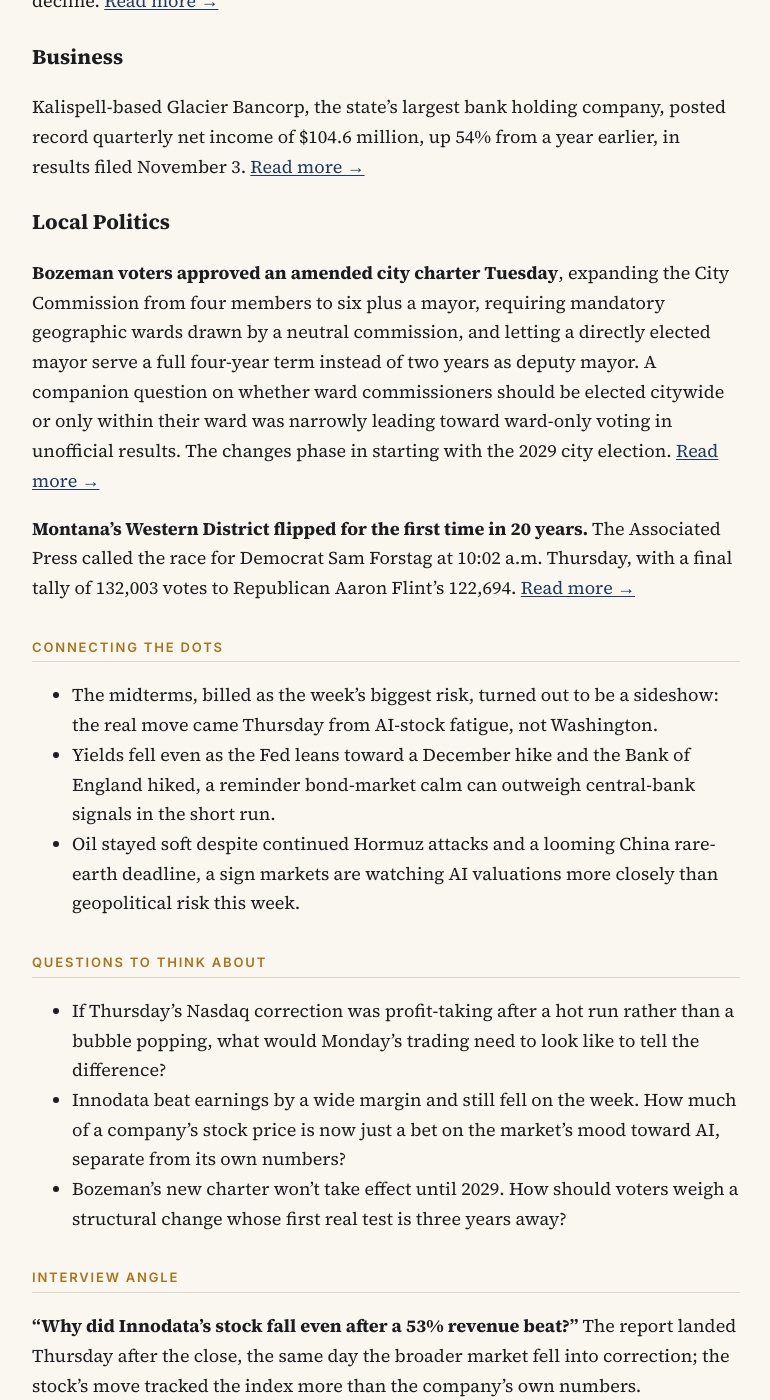
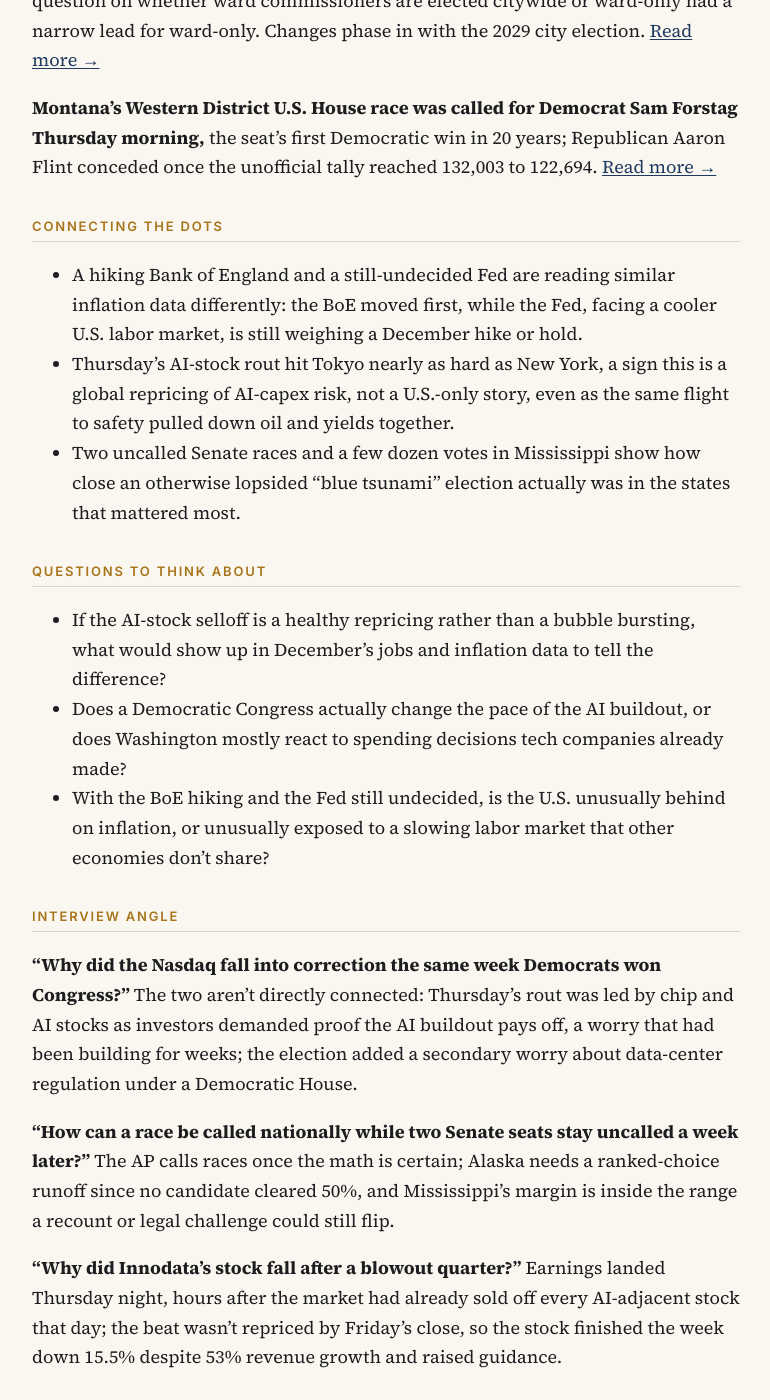
Before and after one commit to fordubati/Fortunati-Frontier, a Jekyll site: the page built from _posts/2026-11-08-weekly-edition.md, in a window 1280 px wide and 1400 px high, scrolled down 6604 px. Shown: the whole window, without its empty margins (254-1024 px from the left). Built offline with Jekyll 4.4.1, drawn with Linux system fonts in a browser that asks for light colours; some of the changed text lies outside the part shown.

Commit message:
Weekly Edition 2026-11-08

```diff
--- a/_posts/2026-11-08-weekly-edition.md
+++ b/_posts/2026-11-08-weekly-edition.md
@@ -2,19 +2,19 @@
 layout: post
 title: "Weekly Edition: Week of November 2"
 categories: [weekly]
-date: 2026-11-08 05:16:22 -0700
-summary: "Democrats swept Congress, the Nasdaq crashed into correction then bounced, and the Bank of England surprised with a hike."
+date: 2026-11-08 05:27:37 -0700
+summary: "Democrats swept Congress and Montana's House seat, then a Thursday AI-stock rout sent the Nasdaq into correction."
 ---
 
-Democrats swept Congress Tuesday, flipping Montana's Western District for the first time in 20 years, and stocks fell on the size of the win. A Wednesday relief rally gave way to Thursday's AI-stock rout, pushing the Nasdaq into correction before a partial Friday bounce. The Bank of England surprised with a hike to 4%, citing Middle East-driven inflation risk. Innodata posted a blowout quarter the market barely noticed.
+Democrats swept Congress Tuesday, flipping seven Senate seats and Montana's Western District for their widest House majority since 1993. The relief didn't last: a Thursday rout in AI and chip stocks sent the Nasdaq into correction, its worst day in 19 months. Innodata beat big on earnings that same night but fell anyway, the Bank of England raised rates for the first time in three years, and two Senate races still aren't called.
 
 ## The week in 60 seconds
 
-- Democrats won control of the House and Senate Tuesday, flipping seven Senate seats and Montana's Western District, where Sam Forstag beat Aaron Flint 132,003 to 122,694.
-- The Nasdaq fell 5.52% Thursday to 24,315, its worst day since April 2025, before bouncing 1.1% Friday; the week's AI-bubble debate intensified.
-- Innodata (INOD) reported record Q3 revenue of $95.6 million, up 53%, and raised guidance, but shares still fell 15.5% on the week.
-- The Bank of England raised its rate to 4.00% Thursday, an 8-1 vote, as the Fed's December hike odds climbed to 85.6%.
-- China's rare-earth export-control suspension expires Monday, two days before Bozeman's new city charter cleared and before Israel's coalition talks remain stuck.
+- Democrats swept control of Congress Tuesday, flipping seven Senate seats for their widest House majority since 1993; Montana's Western District flipped too, with Democrat Sam Forstag beating Republican Aaron Flint 132,003 to 122,694.
+- A week later, two Senate races remain uncalled: Alaska, where Mary Peltola and Dan Sullivan are split by roughly 600 votes and the Justice Department has sued to block certification if Peltola wins; and Mississippi, where Democrat Scott Colom leads Cindy Hyde-Smith by a few dozen votes out of nearly a million cast.
+- The Nasdaq fell into correction Thursday, down 5.5% in its worst session in 19 months as AI and chip stocks led a rout, then clawed back 1.09% Friday to 24,579.42; it still finished the week down 3.37%.
+- The Bank of England raised its key rate to 4.00% Wednesday, an 8-1 vote and its first hike in three years, even as the Fed stays undecided on December.
+- Innodata beat big on Q3 earnings Thursday night (revenue up 53% to $95.6 million, raised guidance) but closed the week down 15.5% as the broader AI selloff swallowed the news.
 
 ## Markets
 
@@ -34,29 +34,27 @@ Democrats swept Congress Tuesday, flipping Montana's Western District for the fi
 
 ### Bonds
 
-**Yields fell across the curve as the midterms removed an uncertainty and traders leaned toward a Fed hike.** The 10-year fell 14 bp to 4.84%, down 43 bp this month; the 2-year fell 15 bp to 4.46%. Fed December hike odds jumped to 85.6% on CME FedWatch, up from 78.3%, after last week's 10-2 hold. [Read more →](https://www.noradarealestate.com/blog/interest-rates-hike-odds-december-2026-jump-85-after-feds-recent-decision/)
-
-**The Bank of England raised its rate to 4.00% Thursday in an 8-1 vote**, with one member wanting a half-point move to 4.25%. The bank cited inflation risk partly tied to the Israel-Iran conflict pushing up energy costs. [Read more →](https://www.bankofengland.co.uk/monetary-policy-report/2026/November-2026)
+**Yields fell across the curve as money rotated into safety after Thursday's stock rout.** The 10-year ended at 4.84% (-14 bp on the week), the 2-year at 4.46% (-15 bp), and the 30-year at 5.25% (-7 bp), leaving the Fed's December 8-9 decision murkier than it looked after Monday's 85.6% hike-odds reading. [Read more →](https://finance.yahoo.com/markets/live/stock-market-today-thursday-november-5-dow-sp-500-nasdaq-plunge-chip-stocks-melt-down-193726491.html)
 
 ### Stocks
 
-**Stocks swung wildly after the election.** Futures fell Tuesday night on the size of the Democratic sweep, reversed into a 3.03% Dow rally Wednesday, then crashed Thursday: the Nasdaq fell 5.52% to 24,315, its worst session since April 2025, entering correction. The Philadelphia Semiconductor Index plunged 12% and the VIX spiked over 65% intraday. Stocks partly recovered Friday: Nasdaq +1.1%, S&P +0.3%, Dow -0.5%. [Read more →](https://finance.yahoo.com/markets/live/stock-market-today-thursday-november-5-dow-sp-500-nasdaq-plunge-chip-stocks-melt-down-193726491.html)
+**Stocks swung hard all week.** The Dow jumped 3.03% Wednesday on relief a divided Congress was priced in, then the Nasdaq fell 5.5% Thursday, its worst day in 19 months, as chip stocks led a rout and the VIX spiked more than 65%. [Read more →](https://www.nbcnews.com/politics/2026-election/live-blog/midterm-election-results-2026-news-trump-live-updates-rcna605763)
 
-**The AI-bubble debate sharpened.** Goldman Sachs strategist Ryan Hammond warned investor enthusiasm may be nearing its peak, while a CFA Institute analysis published Wednesday said the evidence it reviewed leaned more bullish than bearish on the trade. [Read more →](https://rpc.cfainstitute.org/blogs/enterprising-investor/2026/i-tried-to-prove-ai-was-a-bubble)
+**Markets steadied Friday but didn't recover.** The Nasdaq rose 1.09% to 24,579.42, the S&P 500 sits at 7,353.73 (-4.75% on the week), and the Dow closed at 51,285.73 (-0.94%). [Read more →](https://finance.yahoo.com/markets/live/stock-market-today-thursday-november-5-dow-sp-500-nasdaq-plunge-chip-stocks-melt-down-193726491.html)
 
 ### Housing
 
-**Mortgage rates eased for a third straight week.** Freddie Mac's 30-year average fell to 7.18% for the week ended November 5, helped by the post-election bond rally. [Read more →](https://www.rismedia.com/2026/11/05/mortgage-rates-edge-down-third-straight-week/)
-
-**Housing demand stayed weak regardless.** Redfin data showed pending home sales at their lowest level in records dating to 2021, with one tracker citing an October drop of 10.5% year over year. [Read more →](https://realestatenews.com/2026/11/05/mortgage-rates-fall-again-but-buyer-activity-stays-muted)
+**The 30-year mortgage rate fell for a third straight week, to 7.18%, down 6 bp.** Buyer activity stayed muted despite the decline, with forecasters watching upcoming jobs data for whether the drop holds. [Read more →](https://realestatenews.com/2026/11/05/mortgage-rates-fall-again-but-buyer-activity-stays-muted)
 
 ### Tariffs & Trade
 
-**China's rare-earth export-control suspension expires Monday, November 10,** a week before the APEC summit in Shenzhen. Analysts widely expect a negotiated extension rather than a lapse, though licensing for heavy rare earths would persist either way. A separate U.S. pause on sanctions against Chinese chip-tied firms lapses Sunday, a day earlier. [Read more →](https://skillings.net/rare-earths-truce-chinas-november-10-expiry-risk-explained/)
+**The U.S.-China tariff truce isn't expiring Monday, contrary to earlier reports this week: Washington and Beijing extended it to January 10, 2027 back in September.** China's rare-earth export-control suspension was extended alongside it. [Read more →](https://investinglive.com/news/us-and-china-extend-busan-trade-truce-to-january-10-as-xi-arrives-for-trump-summit/)
+
+**Treasury Secretary Scott Bessent and USTR Jamieson Greer held a call with Vice Premier He Lifeng on Thursday** on implementing prior commitments, with Washington saying Beijing hasn't fully honored its rare-earth pledges. [Read more →](https://ustr.gov/about/policy-offices/press-office/press-releases/2026/november/readout-ambassador-greers-call-chinas-vice-premier-he-lifeng)
 
 ### Commodities
 
-**Oil stayed soft even as Hormuz attacks continued.** WTI crude sits at $99.64/bbl, down 3.61% on the week. The Joint Maritime Information Center logged six attacks on shipping near the Strait of Hormuz since November 1, pushing its regional threat level to "Severe." [Read more →](https://gcaptain.com/new-wave-of-attacks-hits-tankers-and-lng-carrier-in-strait-of-hormuz-and-persian-gulf/)
+**Oil fell even as Hormuz attacks continued.** WTI crude sits at $99.64/bbl, down 3.61% on the week, after seven OPEC+ members agreed November 1 to hold December output at September's levels. [Read more →](https://www.fxempire.com/forecasts/article/wti-and-brent-inventory-draws-meet-an-unchanged-opec-policy-1641979)
 
 ## Watchlist
 
@@ -69,84 +67,79 @@ Democrats swept Congress Tuesday, flipping Montana's Western District for the fi
 | JPM | $334.49 | -0.76% |
 | GBCI | $48.16 | -0.82% |
 
-**INOD**: Reported record Q3 revenue of $95.6 million, up 53%, with EPS of $0.29 versus $0.24 a year earlier, and raised full-year revenue guidance to at least 42% growth. The stock still fell 15.5% on the week, swamped by Thursday's broader AI selloff before the earnings even landed. [Read more →](https://www.sec.gov/Archives/edgar/data/0000903651/000110465926123324/tm2628333d1_ex99-1.htm)
+**INOD**: Beat big on Q3 earnings Thursday night (revenue up 53% to $95.6 million, EPS $0.29 versus $0.24 a year ago, full-year guidance raised to 42%-plus growth), but the stock had already fallen with the broad AI selloff and the market hadn't repriced the beat by Friday's close. [Read more →](https://www.sec.gov/Archives/edgar/data/0000903651/000110465926123324/tm2628333d1_ex99-1.htm)
 
-**BB**: BlackBerry's QNX unit announced a smart-camera platform partnership with French auto-parts maker Valeo at the CIIE trade show in Shanghai. Shares rose with Friday's broader AI-stock rebound. [Read more →](https://investingnews.com/valeo-and-qnx-unveil-a-new-smart-camera-platform-at-ciie-secures-multiple-design-wins/)
+**BB**: QNX unveiled a new smart-camera platform with French supplier Valeo at Shanghai's CIIE expo Thursday, the latest design win as its royalty backlog tops $1.2 billion. Shares still rose 3.8% on the week despite the broader rout. [Read more →](https://investingnews.com/valeo-and-qnx-unveil-a-new-smart-camera-platform-at-ciie-secures-multiple-design-wins/)
 
-**JPM**: Tracked the broader market's swings with no company-specific news, ending essentially flat on the week.
+**JPM**: Fell with the broader market late in the week; no company-specific news.
 
-**GBCI**: Still riding its November 3 third-quarter report: record net income of $104.6 million, up 54% year over year, with diluted EPS of $0.80 and net interest margin expanding to 4.01% on a tax-equivalent basis. [Read more →](https://www.sec.gov/Archives/edgar/data/0000868671/000086867126000074/gbci-09302026xex991.htm)
+**GBCI**: Quiet, down 0.82% on the week, still riding the record Q3 report it posted two weeks ago.
 
 ## Key Economies
 
 ### Japan
 
-The Nikkei fell 6.1% Friday to 57,332.92, dropping below 60,000, tracking Wall Street's AI-stock rout. Minutes from the Bank of Japan's September meeting, released this week, showed a 7-2 vote to raise its rate to 1.25%, with some members pushing for a faster pace. *Markets: a Reuters poll expects the BOJ to hike again to 1.50% in December.* [Read more →](https://www.stuff.co.nz/business/361056120/asian-shares-skid-after-ai-worries-send-wall-street-tumbling)
+The Nikkei 225 fell roughly 5.8% Friday to about 57,550, tracking Wall Street's AI-stock rout and posting its steepest weekly drop since the pandemic-era selloff of March 2020. *Markets: the selloff hitting Tokyo as hard as New York signals a global repricing of AI-capex risk, not a U.S.-only story.* [Read more →](https://tradingeconomics.com/japan/stock-market/news/598952)
 
 ### United Kingdom
 
-The Bank of England's hike to 4.00% caught markets off guard; many expected a hold. *Markets: it narrows the government's room to maneuver ahead of the November 26 Autumn Budget.* [Read more →](https://www.bankofengland.co.uk/monetary-policy-report/2026/November-2026)
+The Bank of England raised its Bank Rate to 4.00% Wednesday, an 8-1 vote and its first hike in three years; dissenter Catherine Mann wanted a half-point move to 4.25%. *Markets: a hiking BoE while the Fed sits on a possible pause complicates the pound trade and keeps pressure on UK mortgages after October's Autumn Budget.* [Read more →](https://www.bankofengland.co.uk/monetary-policy-report/2026/November-2026)
 
 ### China
 
-Negotiators head toward the November 10 rare-earth deadline and the November 18-19 APEC summit in Shenzhen, where a Trump-Xi meeting is possible. *Markets: an extension would remove a near-term risk for chip and EV names already rattled by this week's AI selloff.* [Read more →](https://skillings.net/rare-earths-truce-chinas-november-10-expiry-risk-explained/)
+October's manufacturing PMI fell to 49.3 from 50.1, back into contraction, as new export orders weakened. *Markets: a cooling factory sector raises the stakes for the January 10 tariff-truce deadline and this week's Bessent-He Lifeng implementation call.* [Read more →](https://www.news4jax.com/business/2026/10/31/chinas-factory-activity-slips-as-new-export-orders-weaken/)
 
 ## Politics & Geopolitics
 
 ### Conflicts
 
-**Attacks on shipping near the Strait of Hormuz continued this week**, with the Joint Maritime Information Center recording six incidents since November 1, including a tanker crew member killed November 6. The pace keeps breaking the interim U.S.-Iran truce from mid-June. [Read more →](https://gcaptain.com/new-wave-of-attacks-hits-tankers-and-lng-carrier-in-strait-of-hormuz-and-persian-gulf/)
+**Hormuz tanker attacks continued into November.** A Marshall Islands-flagged tanker was struck Thursday, reportedly killing a crew member, the sixth attack in the strait since November 1 alone, on top of October's record of roughly 34. The Joint Maritime Information Center rates Hormuz "Severe." [Read more →](https://gcaptain.com/new-wave-of-attacks-hits-tankers-and-lng-carrier-in-strait-of-hormuz-and-persian-gulf/)
 
 ### U.S. National Politics
 
-**Democrats won control of both chambers Tuesday**, flipping seven Senate seats for their widest House majority since 1993; Hakeem Jeffries is positioned to become the first Black Speaker. Two Senate races stayed uncalled at midweek: Alaska, where Democrat Mary Peltola led Republican Dan Sullivan by roughly 600-700 votes while the Justice Department disputed a similarly named candidate, and Mississippi, where Democrat Scott Colom led incumbent Cindy Hyde-Smith by 1,145 votes with a provisional-ballot deadline of November 10. Senate control is already decided regardless. [Read more →](https://www.newsfromthestates.com/article/democrats-win-sizable-us-house-majority-amid-sweep-close-races)
+**Democrats won control of both chambers Tuesday in a bigger rout than forecasters expected,** flipping seven Senate seats and winning their widest House majority since 1993. A week later, two Senate races remain too close to call: Alaska's heads to a ranked-choice runoff, and the Justice Department has sued to block certification if Peltola wins; Mississippi's Colom leads Hyde-Smith by a few dozen votes, a result that would be the state's first Democratic senator since 1982. [Read more →](https://alaskabeacon.com/2026/11/03/democratic-candidate-mary-peltola-leads-in-early-vote-counts-for-alaskas-us-senate-election/)
+
+**Montana's Western District flipped for the first time in 20 years.** The AP called it for Democrat Sam Forstag Thursday morning; the unofficial tally stood at 132,003 to 122,694 over Republican Aaron Flint, who conceded. [Read more →](https://dailymontanan.com/2026/11/05/ap-makes-montana-race-call-for-forstag/)
 
 ### Global Affairs
 
-**Israel's coalition talks stayed deadlocked.** Netanyahu pushed a national unity government with election rival Gadi Eisenkot, but Eisenkot publicly rejected it, calling Netanyahu "unfit to lead this nation and certainly in no position to lecture on unity." Opposition leaders instead backed Eisenkot on November 3 to form a rival "national emergency government," while Yisrael Beytenu's Avigdor Liberman has ruled out joining any Netanyahu-led coalition. [Read more →](https://www.aljazeera.com/news/2026/11/3/israeli-opposition-leaders-back-eisenkot-to-oust-netanyahu)
+**Israel's coalition talks moved but didn't resolve.** Challenger Gadi Eisenkot's bloc holds 67 of 120 Knesset recommendations to President Herzog, against 46 for Netanyahu, still short of the 61 needed to govern. Herzog said he'd decide this weekend who gets the first shot. *Markets: a drawn-out mandate fight keeps Israeli stocks and the shekel under pressure into a second month.* [Read more →](https://www.dailysabah.com/world/mid-east/eisenkot-reports-progress-in-israeli-government-coalition-talks)
 
 ## Montana & Bozeman
 
-### Housing
-
-A new 2026 Gallatin Valley Housing Report from the Southwest Montana Realtors Association put the county's median single-family home price at nearly $800,000, with the group's Housing Affordability Index continuing a sharp multi-year decline. [Read more →](https://www.kbzk.com/news/local-news/lets-break-down-the-2026-gallatin-valley-housing-report)
-
-### Business
-
-Kalispell-based Glacier Bancorp, the state's largest bank holding company, posted record quarterly net income of $104.6 million, up 54% from a year earlier, in results filed November 3. [Read more →](https://www.sec.gov/Archives/edgar/data/0000868671/000086867126000074/gbci-09302026xex991.htm)
-
 ### Local Politics
 
-**Bozeman voters approved an amended city charter Tuesday**, expanding the City Commission from four members to six plus a mayor, requiring mandatory geographic wards drawn by a neutral commission, and letting a directly elected mayor serve a full four-year term instead of two years as deputy mayor. A companion question on whether ward commissioners should be elected citywide or only within their ward was narrowly leading toward ward-only voting in unofficial results. The changes phase in starting with the 2029 city election. [Read more →](https://nbcmontana.com/news/local/bozeman-voters-approve-changes-that-reshape-city-government)
+**Bozeman voters approved the amended city charter Tuesday.** The new charter expands the city commission from four commissioners plus a mayor to six plus a mayor, creates six geographic wards, and gives the mayor a full four-year term; outgoing Mayor Taylor said the main question passed "overwhelmingly." A sub-question on whether ward commissioners are elected citywide or ward-only had a narrow lead for ward-only. Changes phase in with the 2029 city election. [Read more →](https://nbcmontana.com/news/local/bozeman-voters-approve-changes-that-reshape-city-government)
 
-**Montana's Western District flipped for the first time in 20 years.** The Associated Press called the race for Democrat Sam Forstag at 10:02 a.m. Thursday, with a final tally of 132,003 votes to Republican Aaron Flint's 122,694. [Read more →](https://dailymontanan.com/2026/11/05/ap-makes-montana-race-call-for-forstag/)
+**Montana's Western District U.S. House race was called for Democrat Sam Forstag Thursday morning,** the seat's first Democratic win in 20 years; Republican Aaron Flint conceded once the unofficial tally reached 132,003 to 122,694. [Read more →](https://dailymontanan.com/2026/11/05/ap-makes-montana-race-call-for-forstag/)
 
 ## Connecting the dots
 
-- The midterms, billed as the week's biggest risk, turned out to be a sideshow: the real move came Thursday from AI-stock fatigue, not Washington.
-- Yields fell even as the Fed leans toward a December hike and the Bank of England hiked, a reminder bond-market calm can outweigh central-bank signals in the short run.
-- Oil stayed soft despite continued Hormuz attacks and a looming China rare-earth deadline, a sign markets are watching AI valuations more closely than geopolitical risk this week.
+- A hiking Bank of England and a still-undecided Fed are reading similar inflation data differently: the BoE moved first, while the Fed, facing a cooler U.S. labor market, is still weighing a December hike or hold.
+- Thursday's AI-stock rout hit Tokyo nearly as hard as New York, a sign this is a global repricing of AI-capex risk, not a U.S.-only story, even as the same flight to safety pulled down oil and yields together.
+- Two uncalled Senate races and a few dozen votes in Mississippi show how close an otherwise lopsided "blue tsunami" election actually was in the states that mattered most.
 
 ## Questions to think about
 
-- If Thursday's Nasdaq correction was profit-taking after a hot run rather than a bubble popping, what would Monday's trading need to look like to tell the difference?
-- Innodata beat earnings by a wide margin and still fell on the week. How much of a company's stock price is now just a bet on the market's mood toward AI, separate from its own numbers?
-- Bozeman's new charter won't take effect until 2029. How should voters weigh a structural change whose first real test is three years away?
+- If the AI-stock selloff is a healthy repricing rather than a bubble bursting, what would show up in December's jobs and inflation data to tell the difference?
+- Does a Democratic Congress actually change the pace of the AI buildout, or does Washington mostly react to spending decisions tech companies already made?
+- With the BoE hiking and the Fed still undecided, is the U.S. unusually behind on inflation, or unusually exposed to a slowing labor market that other economies don't share?
 
 ## Interview angle
 
-**"Why did Innodata's stock fall even after a 53% revenue beat?"** The report landed Thursday after the close, the same day the broader market fell into correction; the stock's move tracked the index more than the company's own numbers.
+**"Why did the Nasdaq fall into correction the same week Democrats won Congress?"** The two aren't directly connected: Thursday's rout was led by chip and AI stocks as investors demanded proof the AI buildout pays off, a worry that had been building for weeks; the election added a secondary worry about data-center regulation under a Democratic House.
 
-**"What does a Democratic Congress mean for markets near-term?"** Futures fell on the size of the win over AI and data-center regulation fears, but stocks reversed within a day once investors concluded a split government was already priced in.
+**"How can a race be called nationally while two Senate seats stay uncalled a week later?"** The AP calls races once the math is certain; Alaska needs a ranked-choice runoff since no candidate cleared 50%, and Mississippi's margin is inside the range a recount or legal challenge could still flip.
 
-**"Why did the Bank of England hike into a possible slowdown?"** It cited inflation risk tied partly to Middle East conflict pushing up energy costs, even with a tightening Autumn Budget due later this month.
+**"Why did Innodata's stock fall after a blowout quarter?"** Earnings landed Thursday night, hours after the market had already sold off every AI-adjacent stock that day; the beat wasn't repriced by Friday's close, so the stock finished the week down 15.5% despite 53% revenue growth and raised guidance.
 
 ## The week ahead
 
-- **Monday, Nov 9**: The U.S. BIS Affiliates Rule pause on certain Chinese chip-tied firms is set to lapse.
-- **Tuesday, Nov 10**: China's rare-earth export-control suspension expires; Israel's coalition talks remain unresolved two weeks after the new Knesset was due to be sworn in.
+- **Nov 10**: Israel's new Knesset was previously expected to be sworn in.
+- **Soon**: Alaska's ranked-choice tabulation; Mississippi's recount or legal fight.
+- **Nov 18**: Deadline to challenge Israel's results; Bozeman's charter commission finalizes language.
 - **Nov 18-19**: APEC summit in Shenzhen; a Trump-Xi meeting is possible.
-- **Nov 18**: Study Commission meets to finalize Bozeman's charter language and implementation timeline.
-- **Nov 26**: UK Autumn Budget.
-- **Dec 8-9**: Next FOMC meeting, with December hike odds near 86%.
-- **Dec 17-18**: Next Bank of Japan policy meeting; a Reuters poll expects a hike to 1.50%.
+- **Nov 29**: OPEC+ reviews production policy.
+- **Dec 8-9**: Next FOMC meeting, odds unsettled after this week's selloff.
+- **Dec 17**: Bank of England's next decision.
+- **Jan 10, 2027**: U.S.-China tariff truce deadline.
```
